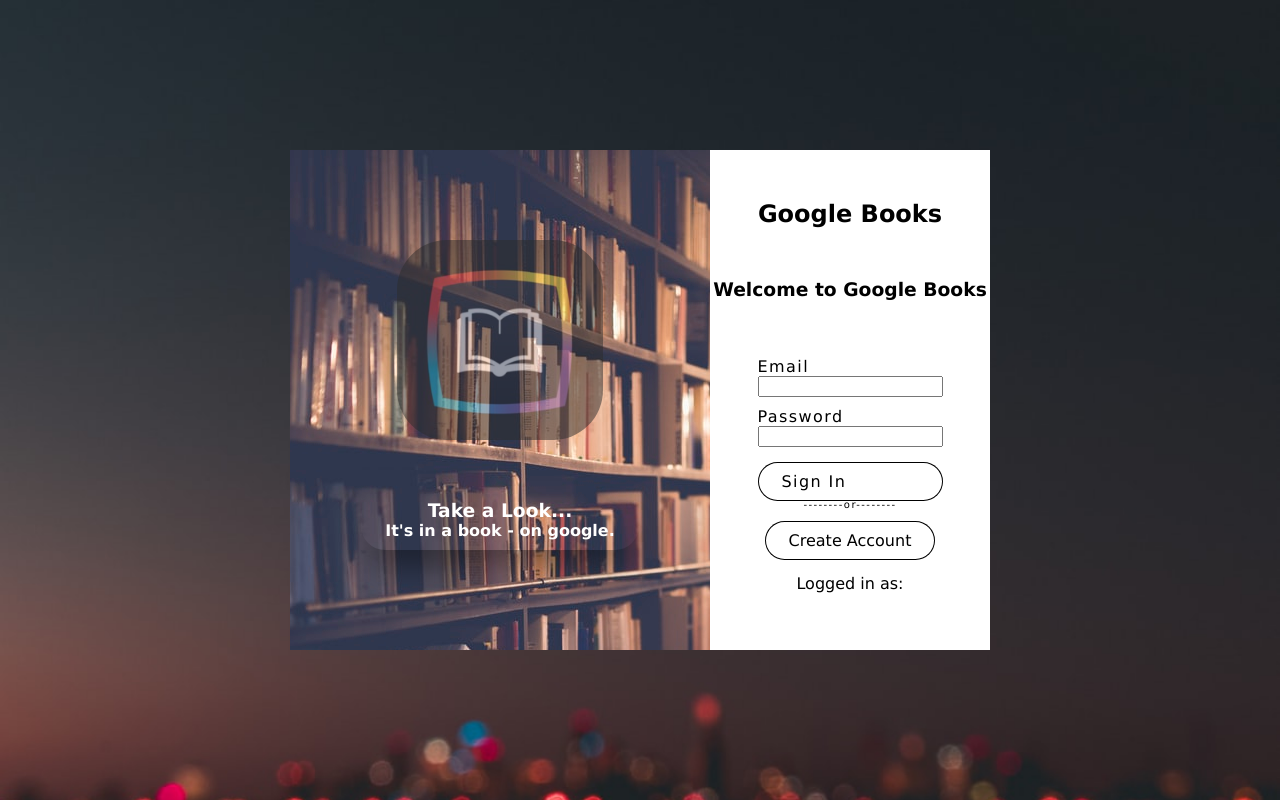
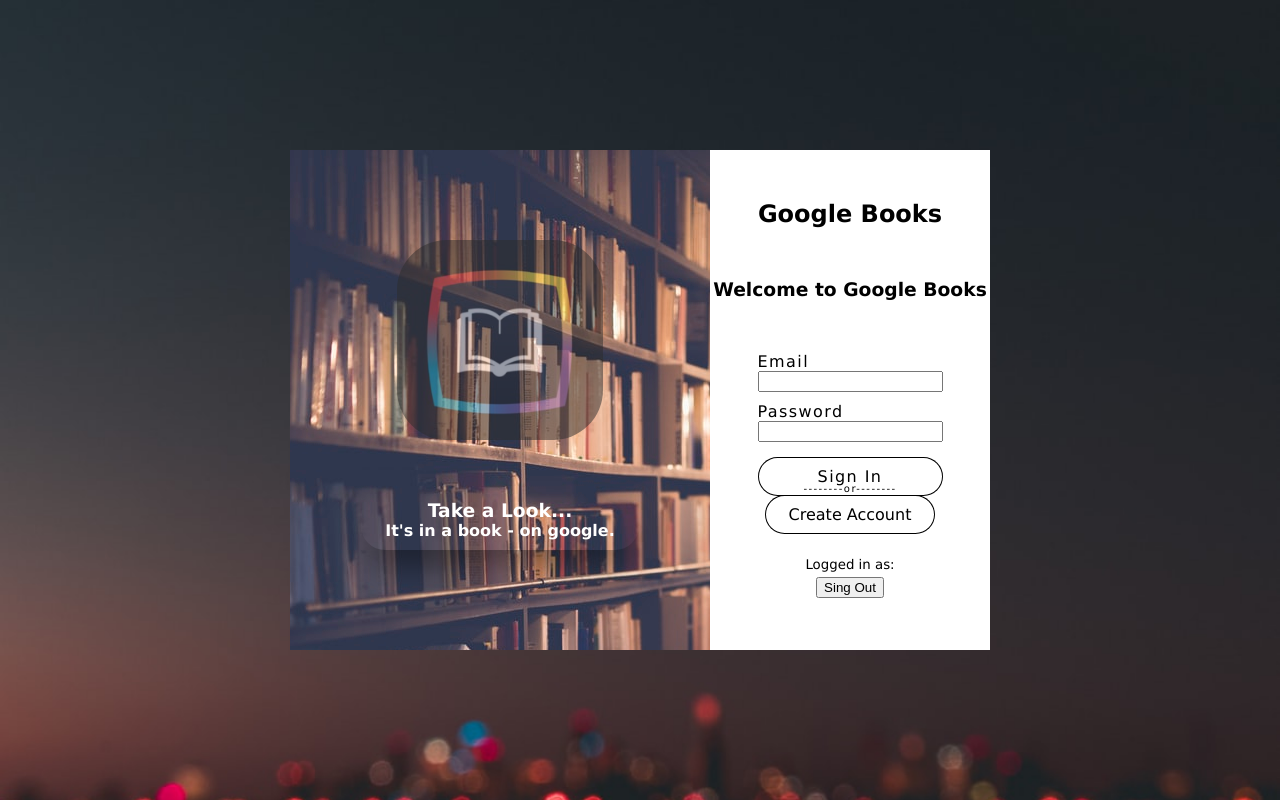
Before and after one commit to davidsjg/Google-Books-Search-Redux, a React (Create React App) app in the folder client/: page /login in a window 1280 px wide. Built offline with nearby package versions, Linux system fonts and the light colour scheme; no server answers.

Commit message:
registered user login functionality succcessful

```diff
--- a/client/src/pages/Login/Login.js
+++ b/client/src/pages/Login/Login.js
@@ -1,6 +1,7 @@
 import React, { useState } from "react";
 import {
   createUserWithEmailAndPassword,
+  signInWithEmailAndPassword,
   onAuthStateChanged,
   signOut,
 } from "firebase/auth";
@@ -27,7 +28,14 @@
   const login = async (e) => {
     e.preventDefault();
 
-    // auth.signInWithEmailAndPassword(email, password);
+    let tempEmail = email.target.value;
+    let tempPW = password.target.value;
+
+    try {
+      const user = await signInWithEmailAndPassword(auth, tempEmail, tempPW);
+    } catch (error) {
+      console.log(error.message);
+    }
   };
 
   const logout = async (e) => {
@@ -95,7 +103,9 @@
                 Create Account
               </div>
               <div className={styles["userLogged"]}>
-                Logged in as: {user?.email}
+                <p>Logged in as:</p>
+                <p>{user?.email}</p>
+                <button onClick={logout}>Sing Out</button>
               </div>
             </form>
           </div>
--- a/client/src/pages/Login/Login.module.css
+++ b/client/src/pages/Login/Login.module.css
@@ -90,14 +90,22 @@
   /* text-align: center; */
   cursor: pointer;
 }
+.register_button:hover {
+  background-color: lightgray;
+}
 .signIn_button {
   box-shadow: inset 0 0 0 1px black;
   border-radius: 24px;
   padding: 10px 24px;
   margin: 15px 0;
   transition-duration: 167ms;
+  text-align: center;
   /* text-align: center; */
   cursor: pointer;
+}
+.signIn_button:hover {
+  box-shadow: inset 0 0 0 1px black;
+  background-color: lightgray;
 }
 
 .orLine {
@@ -112,5 +120,10 @@
 }
 
 .userLogged {
+  margin-top: 20px;
   text-align: center;
+  font-size: smaller;
 }
+.userLogged button {
+  margin-top: 5px;
+}
```
